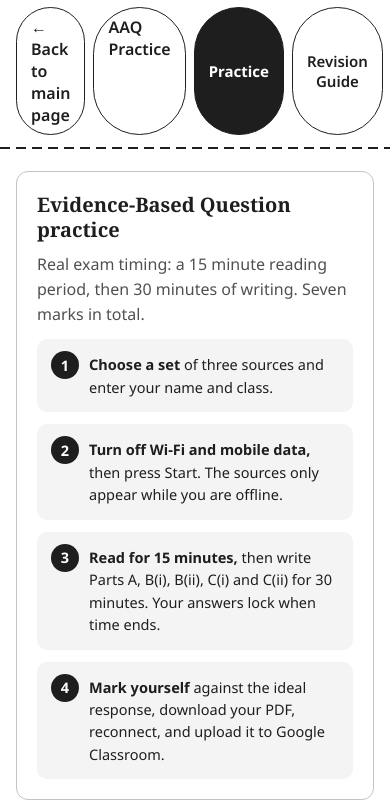
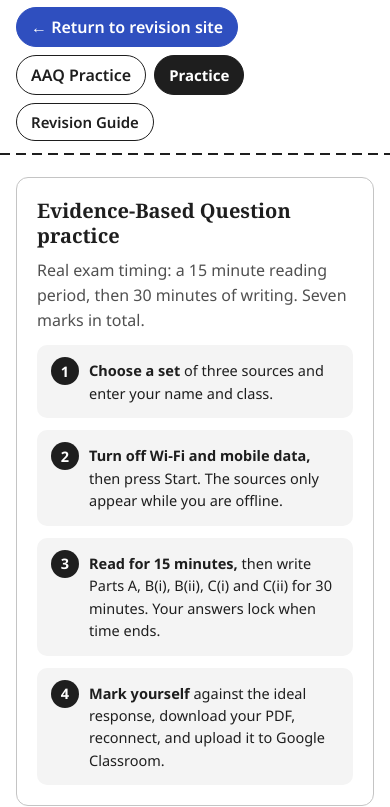
Before and after one commit to psych4everybody/psych-revision, a plain HTML site: page ebq_practice.html in a window 390 px wide. Shown: the part 68-875 px from the top of the page. Drawn offline with Linux system fonts and the light colour scheme.

Commit message:
AAQ and EBQ: "Return to revision site" button
- The header link back to the revision site home is now a highlighted
  "Return to revision site" button on both pages.
- Header menu now wraps on phones instead of squashing the buttons.

Co-Authored-By: Claude Opus 5.5 <noreply@anthropic.com>
Claude-Session: https://claude.ai/code/session_01D1TKdVLuK95kYZe7KnGbpr

```diff
--- a/ebq_practice.html
+++ b/ebq_practice.html
@@ -196,7 +196,7 @@ main{padding:22px 0 60px}
   <div class="wrap">
     <div class="brand"><span class="eyebrow">AP Psychology</span><span class="name">EBQ Practice</span></div>
     <nav class="nav" id="mainNav" aria-label="Main">
-      <a class="navlink" id="navMain" href="index.html">&larr; Back to main page</a>
+      <a class="navlink nav-return" id="navMain" href="index.html">&larr; Return to revision site</a>
       <a class="navlink" id="navAAQ" href="aaq_practice.html">AAQ Practice</a>
       <button id="navPractice" class="active" type="button">Practice</button>
       <button id="navGuide" type="button">Revision Guide</button>
--- a/frq-exam.css
+++ b/frq-exam.css
@@ -109,3 +109,7 @@ h1,h2,h3,h4{color:#1e1e1e;}
   .testbar .ttl{font-size:14px;}
   #testActions{padding:10px 12px;}
 }
+.nav a.navlink.nav-return{background:#2f4fbf;border-color:#2f4fbf;color:#fff;}
+.nav a.navlink.nav-return:hover,.nav a.navlink.nav-return:focus-visible{background:#233c94;border-color:#233c94;color:#fff;}
+.nav{flex-wrap:wrap;}
+.nav button,.nav a.navlink{white-space:nowrap;}
```
Also changed, not shown: aaq_practice.html (+1 -1 lines).
